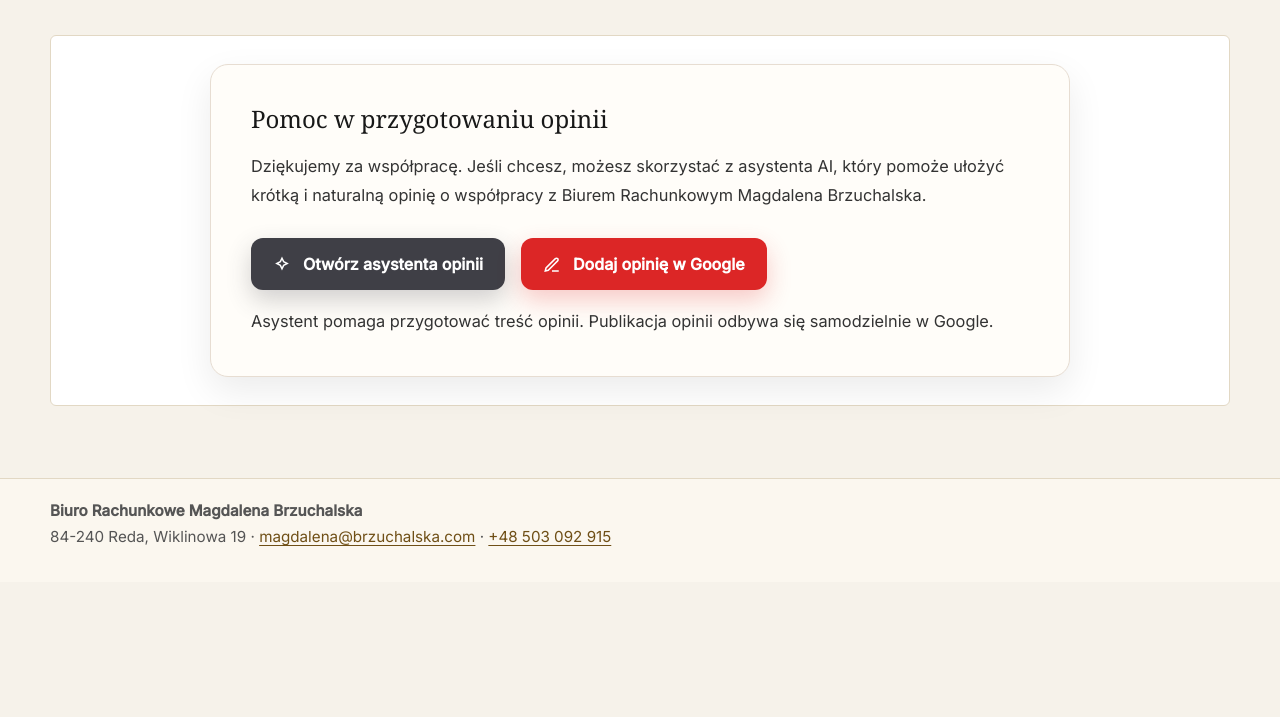
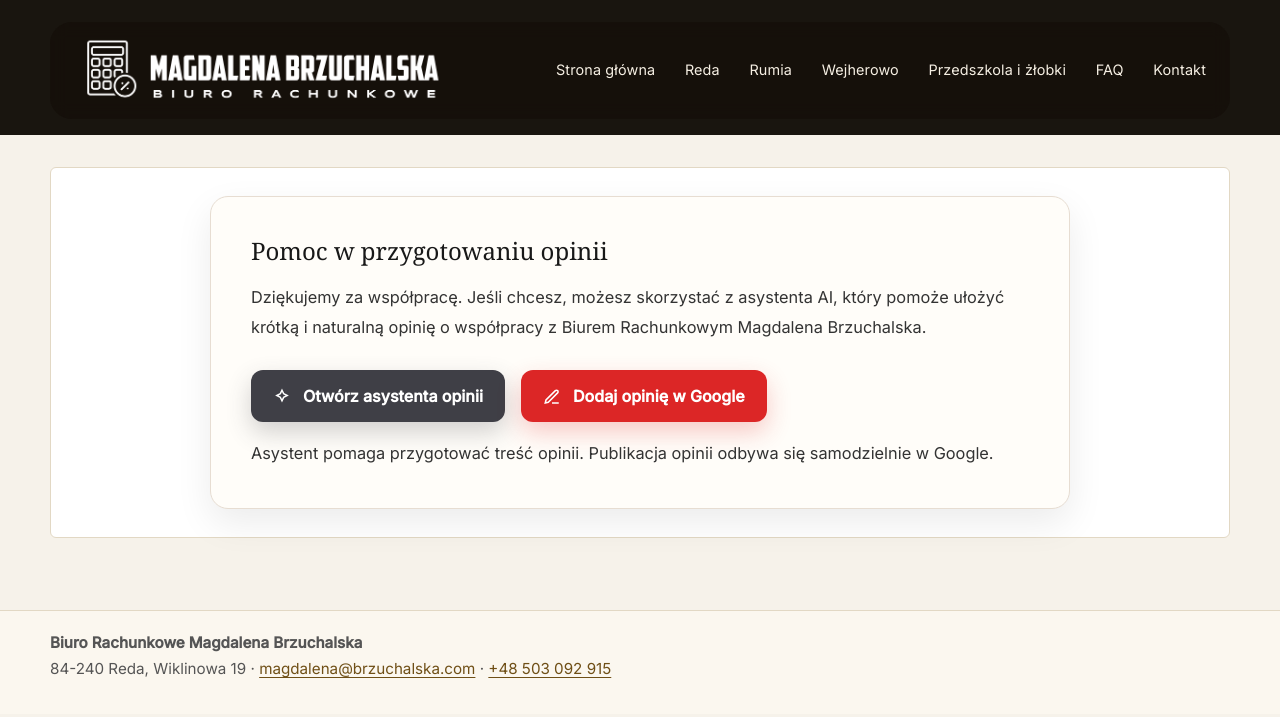
Before and after one commit to brzuchal/brzuchalska.com, a Jekyll site: the page built from opinia.html, in a window 1280 px wide. Shown: the top 717 px of the page. Built offline with Jekyll 4.4.1, drawn with Linux system fonts in a browser that asks for light colours; some web fonts are replaced.

Commit message:
Update from ChatGPT

```diff
--- a/_layouts/default.html
+++ b/_layouts/default.html
@@ -450,6 +450,47 @@
         }
       }
 
+      .site-header {
+        color: #f4f0e8;
+        position: relative;
+      }
+
+      .site-header--plain {
+        background: var(--hero-dark);
+      }
+
+      .topbar {
+        position: relative;
+        z-index: 20;
+        padding-top: 1.35rem;
+      }
+
+      .site-header--plain .topbar {
+        padding-bottom: 1rem;
+      }
+
+      .site-header--plain .head-row {
+        background: rgba(21, 16, 10, 0.86);
+        border-radius: 22px;
+      }
+
+      .hero {
+        position: relative;
+        height: 100vh;
+        min-height: 680px;
+        display: flex;
+        align-items: flex-end;
+        padding: 0 5% 100px;
+        margin-top: -92px;
+        padding-top: 92px;
+        color: #fff;
+        background: url('{{ "/assets/img/background.png" | relative_url }}') center/cover no-repeat;
+      }
+
+      .content-page--plain {
+        margin-top: 2rem;
+      }
+
       @media (max-width: 740px) {
         .container {
           width: min(1180px, calc(100% - 1.35rem));
@@ -523,11 +564,9 @@
       {% assign show_service_cta = false %}
     {% endif %}
 
-    {% if show_hero != false %}
-    <header class="site-header">
-      <div class="hero {% unless is_home %}hero--subpage{% endunless %}">
-        <div class="container hero-shell">
+    <header class="site-header {% unless show_hero %}site-header--plain{% endunless %}">
       <div class="topbar">
+        <div class="container">
           <div class="head-row">
             <a class="logo" href="{{ '/' | relative_url }}" aria-label="Biuro Rachunkowe Magdalena Brzuchalska">
               <img src="{{ '/assets/img/noBgWhite.png' | relative_url }}" alt="Biuro Rachunkowe Magdalena Brzuchalska">
@@ -543,7 +582,11 @@
             </nav>
           </div>
         </div>
+      </div>
 
+      {% if show_hero %}
+      <div class="hero {% unless is_home %}hero--subpage{% endunless %}">
+        <div class="container hero-shell">
           <div class="hero-content">
             <div class="hero-copy">
               <h1>{% if page.hero_title %}{{ page.hero_title }}{% else %}Biuro Rachunkowe Magdalena Brzuchalska{% endif %}</h1>
@@ -558,15 +601,15 @@
           </div>
         </div>
       </div>
+      {% endif %}
     </header>
-    {% endif %}
 
     <main class="container">
       {% if is_home %}
       <div class="content-home">
         {{ content }}
       </div>
-      {% elsif show_service_shell != false %}
+      {% elsif show_service_shell %}
       <div class="content-page">
         <div class="service-layout">
           <section class="service-content" aria-label="Szczegóły usługi">
@@ -575,7 +618,7 @@
             </div>
           </section>
 
-            {% if show_service_cta != false %}
+          {% if show_service_cta %}
           <section class="service-cta" aria-label="Kontakt i współpraca">
             <h2>Porozmawiajmy o bezpiecznej i spokojnej księgowości</h2>
             <p>Jeśli chcesz uporządkować rozliczenia i współpracować z biurem, które pilnuje terminów oraz jasnej komunikacji, zapraszam do kontaktu.</p>
@@ -585,7 +628,7 @@
         </div>
       </div>
       {% else %}
-        <div class="content-page">
+      <div class="content-page content-page--plain">
         {{ content }}
       </div>
       {% endif %}
```
Lines whose indentation alone changed are shown as unchanged.
